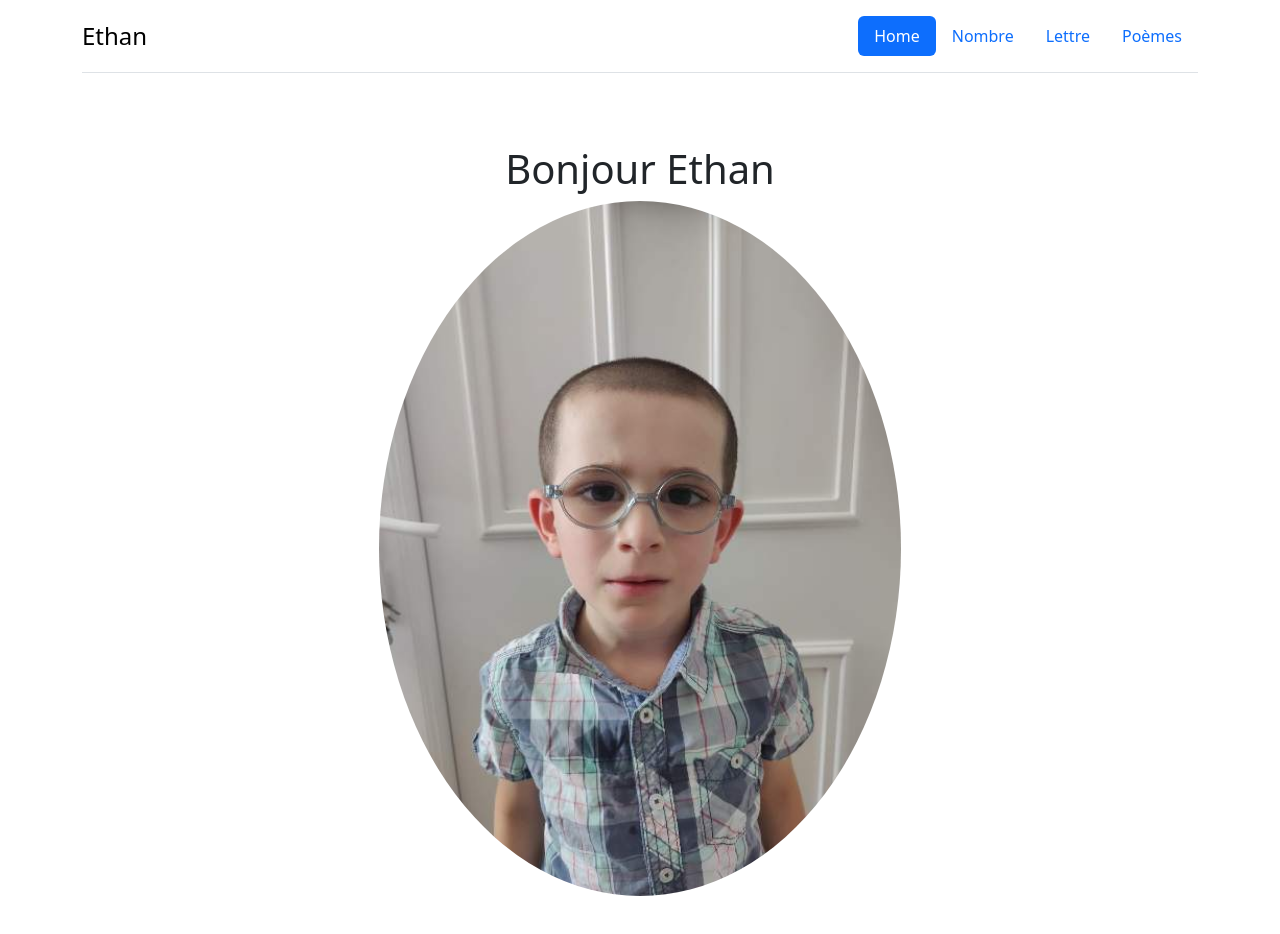
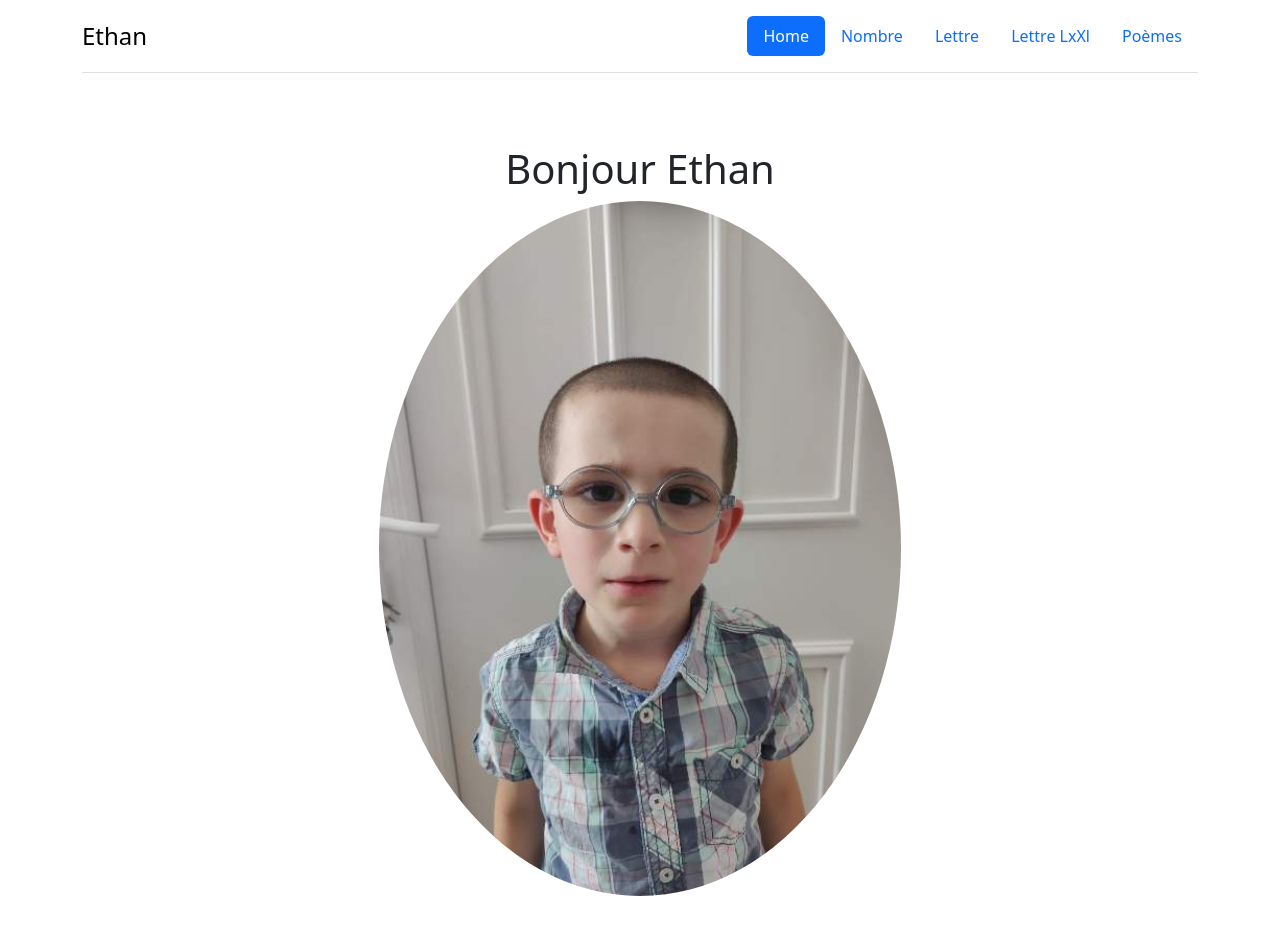
Before and after one commit to marsaudolivier/Ethan-aide-Cp, a React (Create React App) app: page / in a window 1280 px wide. Shown: the top 934 px of the page. Built offline with nearby package versions, Linux system fonts and the light colour scheme.

Commit message:
add header

```diff
--- a/src/composant/header.jsx
+++ b/src/composant/header.jsx
@@ -22,6 +22,7 @@ const isActive = (path) => {
           <li className="nav-item"><a href="/" className={`nav-link ${isActive('/')}`}>Home</a></li>
           <li className="nav-item"><a href="/nombre" className={`nav-link ${isActive('/nombre')}`}>Nombre</a></li>
           <li className="nav-item"><a href="/lettre" className={`nav-link ${isActive('/lettre')}`}>Lettre</a></li>
+          <li className="nav-item"><a href="/lettreLxXl" className={`nav-link ${isActive('/lettreLxXl')}`}>Lettre LxXl</a></li>
           <li className="nav-item"><a href="/poemes" className={`nav-link ${isActive('/poemes')}`}>Poèmes</a></li>
         </ul>
 </header>
```
